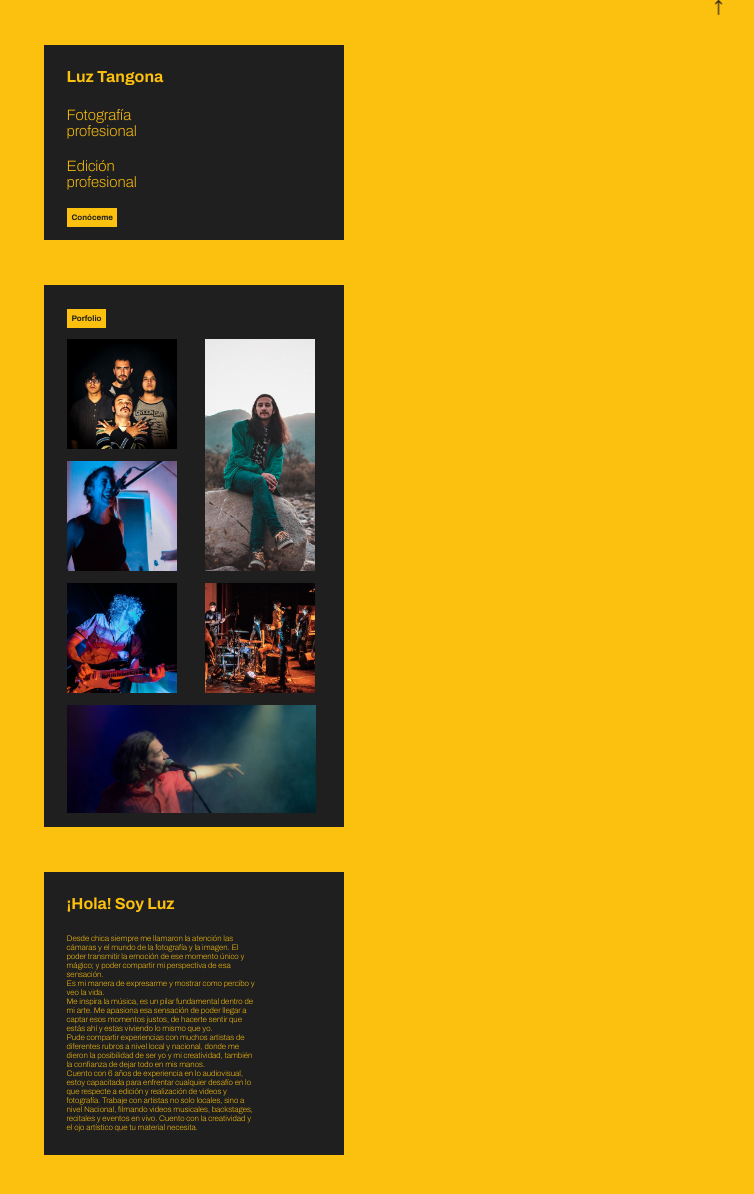
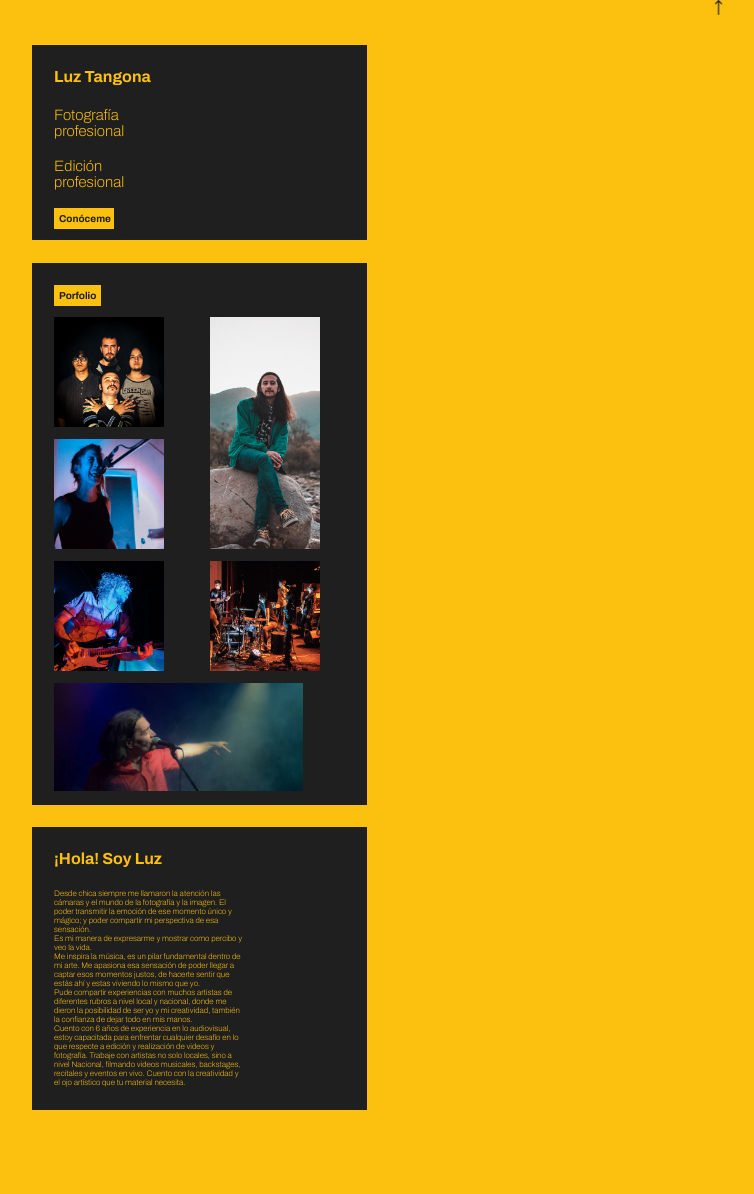
Before and after one commit to xam420/luztangona, a website: page index.html in a window 1280 px wide. Shown: the whole page, without its empty margins (441-1195 px from the left). After the commit the page ends 1155 px from the top, so only its background shows below. Drawn offline with Linux system fonts and the light colour scheme.

Commit message:
prueba distancias

```diff
--- a/scss/_principal.scss
+++ b/scss/_principal.scss
@@ -1,11 +1,18 @@
+body {
+    display: flex;
+    flex-direction: column;
+    align-items: center;
+}
+
 /*MOBILE HEADER*/
 header {
     background-color: $secundario;
-    width: 250px;
+    width: 280px;
     height: 195px;
-    margin: 45px 45px 0px 35px;
+    margin: 45px 0px 0px 0px;
     display: flex;
     flex-direction: column;
+
 
     h1 {
         width: 104px;
@@ -31,7 +38,7 @@ header {
 
     a {
         font-family: $principal;
-        font-size: 8px;
+        font-size: 10px;
         font-weight: 700;
         color: $secundario;
         background-color: $primario;
@@ -39,15 +46,15 @@ header {
         margin-left: 22.5px;
         margin-bottom: 22.5px;
         display: inline-block;
-        width: 40px;
+        width: 50px;
     }
 }
 
 /*MOBILE MAIN*/
 main {
     background-color: $secundario;
-    width: 250px;
-    margin: 45px 45px 0px 35px;
+    width: 280px;
+    margin: 22.5px 0px 0px 0px;
     padding-top: 22px;
 
     a {
@@ -55,7 +62,7 @@ main {
         font-weight: 700;
         color: $secundario;
         background-color: $primario;
-        font-size: 8px;
+        font-size: 10px;
         margin-left: 22.5px;
         padding: 5px;
     }
@@ -150,8 +157,8 @@ main {
 /*MOBILE SOBRE*/
 #sobre {
     background-color: $secundario;
-    width: 250px;
-    margin: 45px 45px 0px 35px;
+    width: 280px;
+    margin: 22.5px 0px 0px 0px;
     display: flex;
     flex-direction: column;
 
@@ -196,17 +203,12 @@ main {
 
 /*TABLET HEADER*/
 @media (min-width: 375px){
-    body {
-        display: flex;
-        flex-direction: column;
-        align-items: center;
-    }
     header {
-        width: 300px;
+        width: 335px;
     }
 
     main {
-        width: 300px;
+        width: 335px;
 
         .galeria {
             gap: 0px;
@@ -243,7 +245,7 @@ main {
     }
 
     #sobre {
-        width: 300px;
+        width: 335px;
         margin-bottom: 45px;
     }
 }
```
Also changed, not shown: css/style.css, 1 other file.
